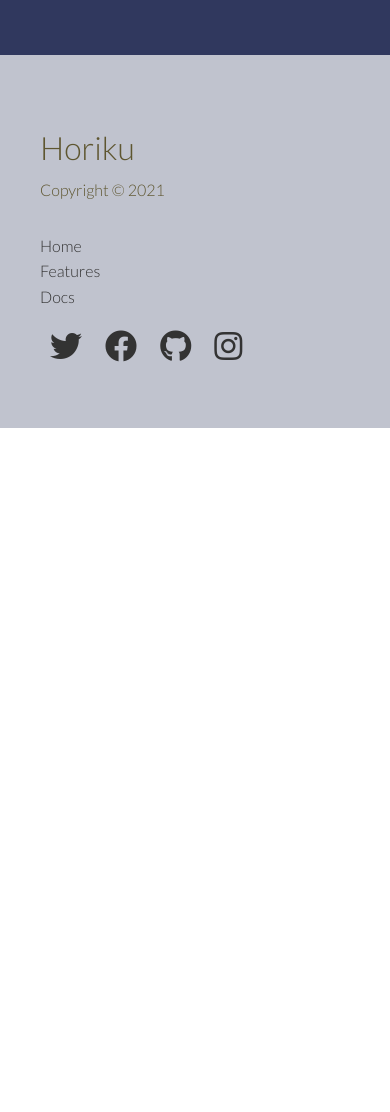
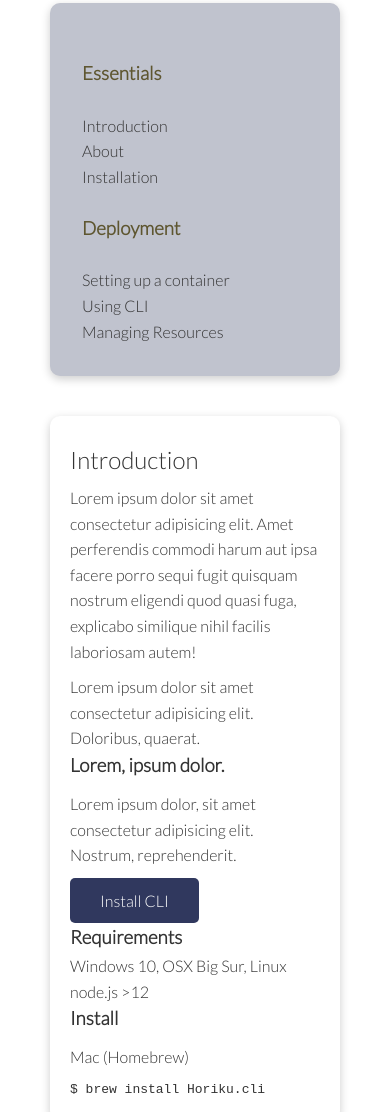
Before and after one commit to lockjohn/horiku, a plain HTML site: page docs.html in a window 390 px wide. Shown: the part 588-1700 px from the top of the page. Before the commit the page ends 1016 px from the top, so only its background shows below. Drawn offline with Linux system fonts and the light colour scheme.

Commit message:
Mobilize features responsively

```diff
--- a/css/style.css
+++ b/css/style.css
@@ -201,10 +201,11 @@ img {
 }
 
 /* Features */
-.features-head img {
+.features-head img, .docs-head img  {
     width: 200px;
     justify-self: flex-end;
 }
+
 .features-sub-head img {
     width: 300px;
     justify-self: flex-end;
@@ -238,7 +239,8 @@ img {
     .showcase .grid,
     .stats .grid,
     .cli .grid,
-    .cloud .grid {
+    .cloud .grid,
+    .features-main .grid {
         grid-template-columns: 1fr;
         grid-template-rows: 1fr;
     }
@@ -257,12 +259,14 @@ img {
         margin: auto;
     }
 
-    .cli .grid > *:first-child {
+    .cli .grid > *:first-child,
+    .features-main .grid > *:first-child,
+    .features-main .grid >*:nth-child(2) {
         grid-column: 1 ;
         grid-row: 1 ;
     }
 
-    .cli .card {
+    .cli .card, .features-main .card {
         text-align: center;
     }
 }
--- a/docs.html
+++ b/docs.html
@@ -30,7 +30,7 @@
     </div>
 
     <!-- Head -->
-    <section class="docss-head bg-primary py-3">
+    <section class="docs-head bg-primary py-3">
         <div class="container grid">
             <div>
                 <h1 class="xl">Docs</h1>
@@ -40,7 +40,46 @@
         </div>
     </section>
 
+<section class="docs-main my-4">
+    <div class="container grid">
+        <div class="card bg-light p-3">
+            <h3 class="my-2">Essentials</h3>
+            <nav>
+                <ul>
+                    <li><a href="#">Introduction</a></li>
+                    <li><a href="#">About</a></li>
+                    <li><a href="#">Installation</a></li>
+                </ul>
+            </nav>
+            <h3 class="my-2">Deployment</h3>
+            <nav>
+                <ul>
+                    <li><a href="#">Setting up a container</a></li>
+                    <li><a href="#">Using CLI</a></li>
+                    <li><a href="#">Managing Resources</a></li>
+                </ul>
+            </nav>
+        </div>
+        <div class="card">
+            <h2>Introduction</h2>
+            <p>Lorem ipsum dolor sit amet consectetur adipisicing elit. Amet perferendis commodi harum aut ipsa facere porro sequi fugit quisquam nostrum eligendi quod quasi fuga, explicabo similique nihil facilis laboriosam autem!</p>
+            <div class="alert alert-success">
+                <i class="fas fas-info"></i>Lorem ipsum dolor sit amet consectetur adipisicing elit. Doloribus, quaerat.
+            </div>
+            <h3>Lorem, ipsum dolor.</h3>
+            <p>Lorem ipsum dolor, sit amet consectetur adipisicing elit. Nostrum, reprehenderit.</p>
+            <a href="" class="btn btn-primary">Install CLI</a>
 
+            <h3>Requirements</h3>
+            <ul><li>Windows 10, OSX Big Sur, Linux</li>
+            <li>node.js >12</li></ul>
+
+            <h3>Install</h3>
+            <p>Mac (Homebrew)</p>
+            <pre><code>$ brew install Horiku.cli</code></pre>
+        </div>
+    </div>
+</section>
 
 
 
```
